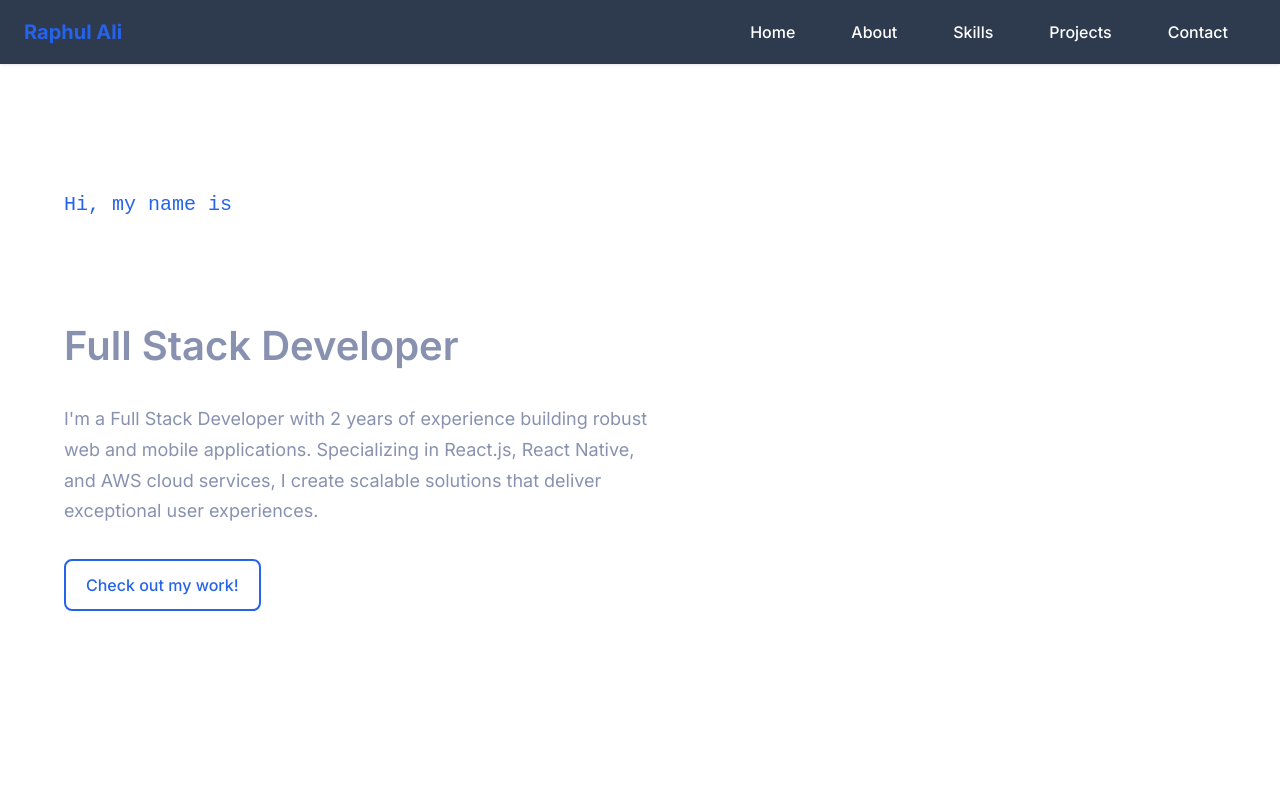
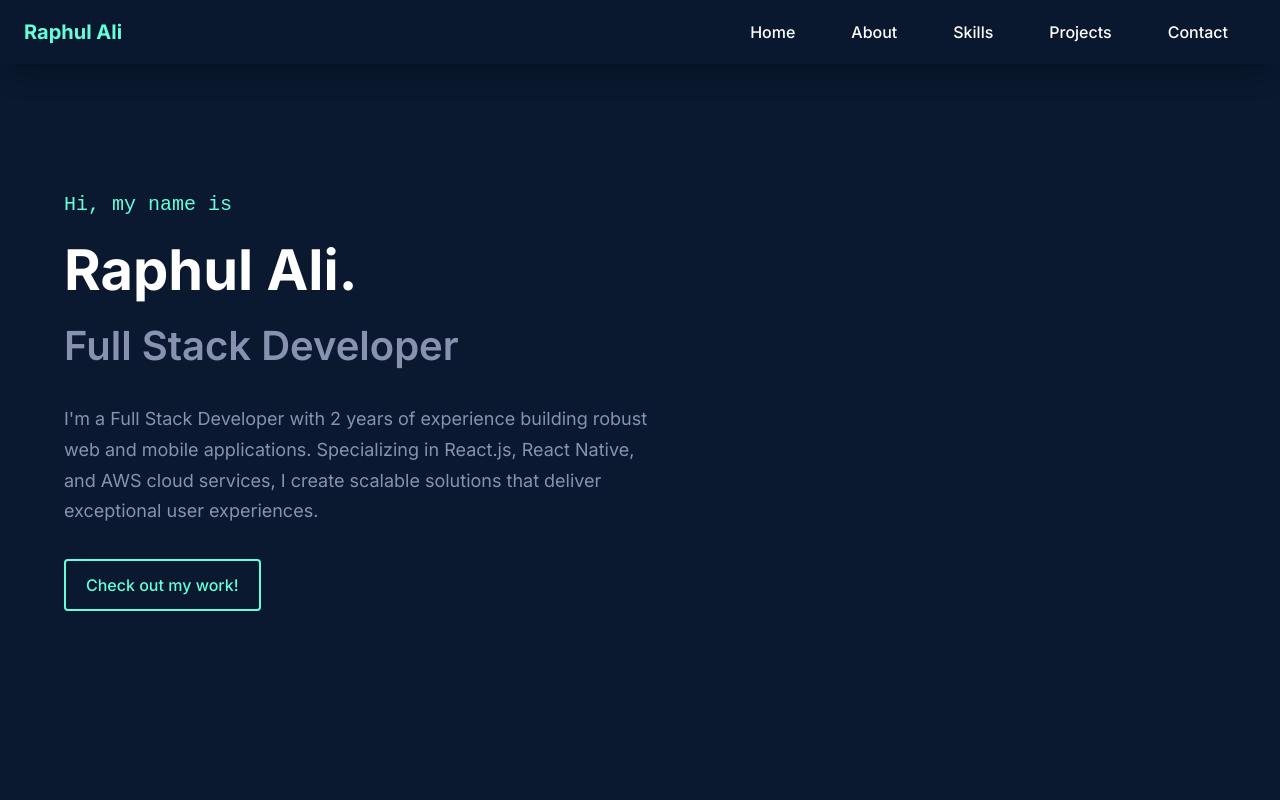
Before and after one commit to raphul-ali/portfolio, a React (Create React App) app: page / in a window 1280 px wide. Shown: the top 800 px of the page. Built offline with nearby package versions, Linux system fonts and the light colour scheme.

Commit message:
Update color scheme to modern navy and teal theme

```diff
--- a/src/App.tsx
+++ b/src/App.tsx
@@ -11,30 +11,30 @@ import Footer from './components/Footer';
 
 const theme = createTheme({
   palette: {
-    mode: 'light',
+    mode: 'dark',
     primary: {
-      main: '#2563eb', // Professional blue
-      light: '#3b82f6',
-      dark: '#1d4ed8',
+      main: '#64FFDA', // Teal accent
+      light: '#9FFFEB',
+      dark: '#38E9C0',
     },
     secondary: {
-      main: '#475569', // Slate gray
-      light: '#64748b',
-      dark: '#334155',
+      main: '#F8F9FA', // Light gray
+      light: '#FFFFFF',
+      dark: '#E9ECEF',
     },
     background: {
-      default: '#ffffff',
-      paper: '#f8fafc',
+      default: '#0A192F', // Deep navy
+      paper: '#112240',
     },
     text: {
-      primary: '#1e293b',
-      secondary: '#475569',
+      primary: '#F8F9FA',
+      secondary: '#8892B0',
     },
     error: {
-      main: '#dc2626',
+      main: '#FF6B6B',
     },
     success: {
-      main: '#16a34a',
+      main: '#64FFDA',
     },
   },
   typography: {
@@ -85,29 +85,29 @@ const theme = createTheme({
     MuiButton: {
       styleOverrides: {
         root: {
-          borderRadius: '8px',
+          borderRadius: '4px',
           padding: '10px 20px',
           fontSize: '1rem',
           transition: 'all 0.2s ease-in-out',
           boxShadow: 'none',
           '&:hover': {
             transform: 'translateY(-1px)',
-            boxShadow: '0 4px 12px rgba(37, 99, 235, 0.15)',
+            boxShadow: '0 4px 12px rgba(100, 255, 218, 0.15)',
           },
         },
         contained: {
-          backgroundColor: '#2563eb',
-          color: '#ffffff',
+          backgroundColor: '#64FFDA',
+          color: '#0A192F',
           '&:hover': {
-            backgroundColor: '#1d4ed8',
+            backgroundColor: '#38E9C0',
           },
         },
         outlined: {
-          borderColor: '#2563eb',
-          color: '#2563eb',
+          borderColor: '#64FFDA',
+          color: '#64FFDA',
           '&:hover': {
-            backgroundColor: 'rgba(37, 99, 235, 0.04)',
-            borderColor: '#1d4ed8',
+            backgroundColor: 'rgba(100, 255, 218, 0.1)',
+            borderColor: '#38E9C0',
           },
         },
       },
@@ -115,12 +115,12 @@ const theme = createTheme({
     MuiCard: {
       styleOverrides: {
         root: {
-          backgroundColor: '#ffffff',
-          boxShadow: '0 1px 3px rgba(0, 0, 0, 0.1)',
+          backgroundColor: '#112240',
+          boxShadow: '0 10px 30px -15px rgba(2, 12, 27, 0.7)',
           transition: 'all 0.2s ease-in-out',
           '&:hover': {
             transform: 'translateY(-2px)',
-            boxShadow: '0 4px 12px rgba(0, 0, 0, 0.1)',
+            boxShadow: '0 20px 30px -15px rgba(2, 12, 27, 0.7)',
           },
         },
       },
@@ -128,7 +128,7 @@ const theme = createTheme({
     MuiPaper: {
       styleOverrides: {
         root: {
-          backgroundColor: '#ffffff',
+          backgroundColor: '#112240',
           backgroundImage: 'none',
         },
       },
@@ -136,9 +136,9 @@ const theme = createTheme({
     MuiAppBar: {
       styleOverrides: {
         root: {
-          backgroundColor: '#ffffff',
-          color: '#1e293b',
-          boxShadow: '0 1px 3px rgba(0, 0, 0, 0.1)',
+          backgroundColor: '#0A192F',
+          color: '#F8F9FA',
+          boxShadow: '0 10px 30px -10px rgba(2, 12, 27, 0.7)',
         },
       },
     },
@@ -154,10 +154,10 @@ const theme = createTheme({
     MuiLink: {
       styleOverrides: {
         root: {
-          color: '#2563eb',
+          color: '#64FFDA',
           textDecoration: 'none',
           '&:hover': {
-            color: '#1d4ed8',
+            color: '#38E9C0',
             textDecoration: 'underline',
           },
         },
--- a/src/index.css
+++ b/src/index.css
@@ -7,17 +7,17 @@
 }
 
 :root {
-  --primary: #2563eb;
-  --primary-dark: #1d4ed8;
-  --secondary: #475569;
-  --text-primary: #1e293b;
-  --text-secondary: #475569;
-  --background: #ffffff;
-  --background-alt: #f8fafc;
-  --border-color: #e2e8f0;
-  --shadow-sm: 0 1px 3px rgba(0, 0, 0, 0.1);
-  --shadow-md: 0 4px 6px -1px rgba(0, 0, 0, 0.1);
-  --shadow-lg: 0 10px 15px -3px rgba(0, 0, 0, 0.1);
+  --primary: #64FFDA;
+  --primary-dark: #38E9C0;
+  --secondary: #F8F9FA;
+  --text-primary: #F8F9FA;
+  --text-secondary: #8892B0;
+  --background: #0A192F;
+  --background-alt: #112240;
+  --border-color: #233554;
+  --shadow-sm: 0 10px 30px -15px rgba(2, 12, 27, 0.7);
+  --shadow-md: 0 20px 30px -15px rgba(2, 12, 27, 0.7);
+  --shadow-lg: 0 30px 60px -15px rgba(2, 12, 27, 0.7);
 }
 
 html {
@@ -150,7 +150,7 @@ html {
 /* Selection styles */
 ::selection {
   background-color: var(--primary);
-  color: white;
+  color: var(--background);
 }
 
 /* Animations */
@@ -188,11 +188,11 @@ html {
 }
 
 ::-webkit-scrollbar-track {
-  background: var(--background-alt);
+  background: var(--background);
 }
 
 ::-webkit-scrollbar-thumb {
-  background: var(--secondary);
+  background: var(--border-color);
   border-radius: 4px;
 }
 
```
